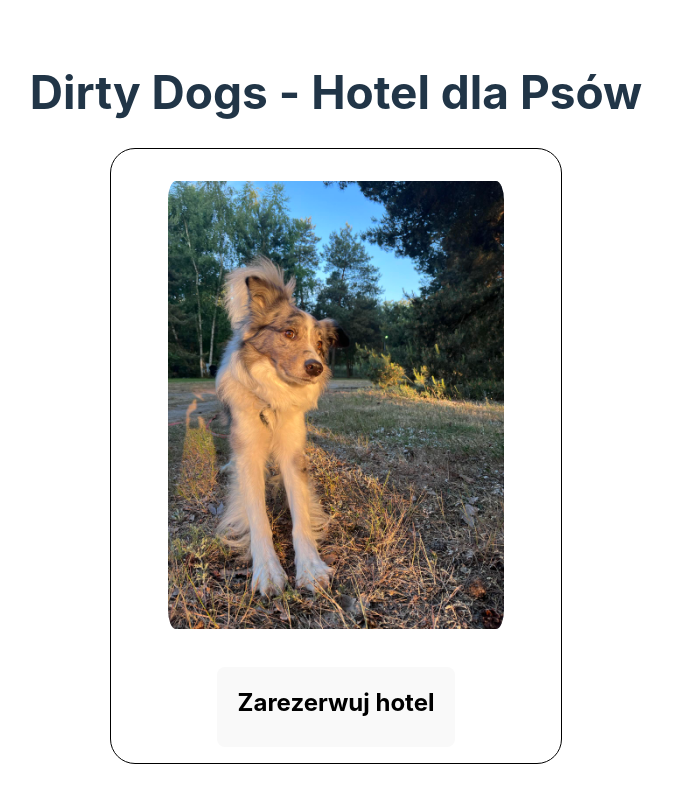
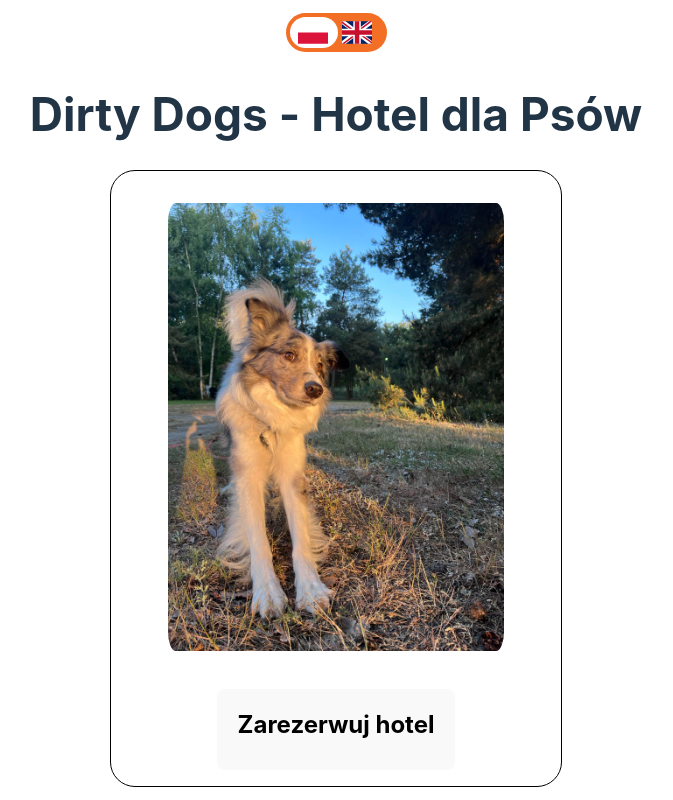
Before and after one commit to Fremen1990/dirtydogs, a React (Vite) app: page / in a window 1280 px wide. Shown: the whole page, without its empty margins (304-977 px from the left). Built offline with nearby package versions, Linux system fonts and the light colour scheme.

Commit message:
:sparkles: ENGLISH LANGUAGE

```diff
--- a/src/App.tsx
+++ b/src/App.tsx
@@ -1,23 +1,51 @@
-import workInProgress from './assets/wip.jpg'
-import './App.css'
+import workInProgress from "./assets/wip.jpg";
+import "./App.css";
+import { LanguageSwitch } from "./components/LanguageSwitch/LanguageSwitch.tsx";
+import { useContext, useEffect } from "react";
+import { LanguageContext } from "./LanguageContext.tsx";
+
+const POLISH_FORM = "https://airtable.com/shrJtGBKt2CepfNyg";
+const ENGLISH_FORM = "https://airtable.com/shrblOyFP60C2jBjI";
 
 function App() {
+  const { language } = useContext(LanguageContext);
+
+  useEffect(() => {
+    language === "PL"
+      ? (document.title = "Dirty Dogs - Hotel dla Psów")
+      : (document.title = "Dirty Dogs - Dogs Hotel");
+  }, [language]);
+
   return (
-        <div    className="container">
-            <h1 className="title">Dirty Dogs - Hotel dla Psów </h1>
+    <div className="container">
+      <LanguageSwitch />
+      {
+        <>
+          <h1 className="title">
+            {language === "PL"
+              ? "Dirty Dogs - Hotel dla Psów"
+              : "Dirty Dogs - Dogs Hotel"}
+          </h1>
           <div className="card">
-                <a href="https://airtable.com/shrJtGBKt2CepfNyg" target="_blank">
-            <img src={workInProgress} className="logo" alt="Pix"/>
+            <a
+              href={language === "PL" ? POLISH_FORM : ENGLISH_FORM}
+              target="_blank"
+            >
+              <img src={workInProgress} className="logo" alt="Pix" />
 
               <div>
                 <button className="button">
-                        <h2>Zarezerwuj hotel</h2>
+                  <h2>
+                    {language === "PL" ? "Zarezerwuj hotel" : "Book a hotel"}
+                  </h2>
                 </button>
               </div>
             </a>
           </div>
+        </>
+      }
     </div>
-    )
+  );
 }
 
-export default App
+export default App;
--- /dev/null
+++ b/src/LanguageContext.tsx
@@ -0,0 +1,33 @@
+import React, { createContext, useState, ReactNode } from "react";
+
+interface LanguageContextProps {
+  language: string;
+  setLanguage: (language: string) => void;
+  toggleLanguage: () => void; // Add toggleLanguage function
+}
+
+interface LanguageProviderProps {
+  children: ReactNode;
+}
+
+export const LanguageContext = createContext<LanguageContextProps>({
+  language: "PL",
+  setLanguage: () => {},
+  toggleLanguage: () => {}, // Provide a placeholder function
+});
+
+export const LanguageProvider: React.FC<LanguageProviderProps> = ({
+  children,
+}) => {
+  const [language, setLanguage] = useState("PL");
+
+  const toggleLanguage = () => {
+    setLanguage((prevLanguage) => (prevLanguage === "PL" ? "EN" : "PL"));
+  };
+
+  return (
+    <LanguageContext.Provider value={{ language, setLanguage, toggleLanguage }}>
+      {children}
+    </LanguageContext.Provider>
+  );
+};
--- /dev/null
+++ b/src/components/LanguageSwitch/LanguageSwitch.module.css
@@ -0,0 +1,117 @@
+.switch {
+    position: relative;
+    display: inline-block;
+    margin: 0 5px;
+}
+
+.switch > span {
+    position: absolute;
+    top: 22px;
+    transform: translateY(-50%);
+    pointer-events: none;
+    font-family: 'Helvetica', Arial, sans-serif;
+    font-weight: bold;
+    font-size: 12px;
+    text-transform: uppercase;
+    text-shadow: 0 1px 0 rgba(0, 0, 0, .06);
+    width: 50%;
+    text-align: center;
+}
+
+input.check-toggle-round-flat:checked ~ .off {
+    color: #F36F25;
+}
+
+input.check-toggle-round-flat:checked ~ .on {
+    color: #fff;
+}
+
+.switch > span.on {
+    left: 0;
+    padding-left: 2px;
+    color: #F36F25;
+}
+
+.switch > span.off {
+    right: 0;
+    padding-right: 4px;
+    color: #fff;
+}
+
+.check-toggle {
+    position: absolute;
+    margin-left: -9999px;
+    visibility: hidden;
+}
+
+.check-toggle + label {
+    display: block;
+    position: relative;
+    cursor: pointer;
+    outline: none;
+    -webkit-user-select: none;
+    -moz-user-select: none;
+    -ms-user-select: none;
+    user-select: none;
+}
+
+input.check-toggle-round-flat + label {
+    padding: 2px;
+    width: 97px;
+    height: 35px;
+    background-color: #F36F25;
+    -webkit-border-radius: 60px;
+    -moz-border-radius: 60px;
+    -ms-border-radius: 60px;
+    -o-border-radius: 60px;
+    border-radius: 60px;
+}
+
+input.check-toggle-round-flat + label:before,
+input.check-toggle-round-flat + label:after {
+    display: block;
+    position: absolute;
+    content: "";
+}
+
+input.check-toggle-round-flat + label:before {
+    top: 2px;
+    left: 2px;
+    bottom: 2px;
+    right: 2px;
+    background-color: #F36F25;
+    border-radius: 60px;
+}
+
+input.check-toggle-round-flat + label:after {
+    top: 4px;
+    left: 4px;
+    bottom: 4px;
+    width: 48px;
+    background-color: #fff;
+    -webkit-border-radius: 52px;
+    -moz-border-radius: 52px;
+    -ms-border-radius: 52px;
+    -o-border-radius: 52px;
+    border-radius: 52px;
+    -webkit-transition: margin 0.2s;
+    -moz-transition: margin 0.2s;
+    -o-transition: margin 0.2s;
+    transition: margin 0.2s;
+}
+
+input.check-toggle-round-flat:checked + label {
+}
+
+input.check-toggle-round-flat:checked + label:after {
+    margin-left: 44px;
+}
+
+.flag {
+    width: 30px;
+    height: 30px;
+    cursor: pointer;
+    /*border-radius: 50%;*/
+    /*border: 1px solid #F36F25;*/
+    /*box-shadow: 0 1px 0 rgba(0, 0, 0, .06);*/
+}
--- /dev/null
+++ b/src/components/LanguageSwitch/LanguageSwitch.tsx
@@ -0,0 +1,34 @@
+import styles from "./LanguageSwitch.module.css";
+import pl from "../../assets/pl.svg";
+import en from "../../assets/gb.svg";
+import { useContext } from "react";
+import { LanguageContext } from "../../LanguageContext.tsx";
+
+export const LanguageSwitch = () => {
+  const { language, toggleLanguage } = useContext(LanguageContext);
+
+  console.log("languiage", language);
+
+  return (
+    <div>
+      <div className={styles.switch}>
+        <input
+          id="language-toggle"
+          className={`${styles["check-toggle"]} ${styles["check-toggle-round-flat"]}`}
+          type="checkbox"
+          // checked={language === "EN"}
+          onChange={toggleLanguage}
+        />
+        <label htmlFor="language-toggle"></label>
+
+        <span className={styles.on}>
+          <img className={styles.flag} src={pl} alt="Polish flag" />
+        </span>
+
+        <span className={styles.off}>
+          <img className={styles.flag} src={en} alt="English flag" />
+        </span>
+      </div>
+    </div>
+  );
+};
--- a/src/main.tsx
+++ b/src/main.tsx
@@ -1,10 +1,13 @@
-import React from 'react'
-import ReactDOM from 'react-dom/client'
-import App from './App.tsx'
-import './index.css'
+import React from "react";
+import ReactDOM from "react-dom/client";
+import App from "./App.tsx";
+import "./index.css";
+import { LanguageProvider } from "./LanguageContext.tsx";
 
-ReactDOM.createRoot(document.getElementById('root') as HTMLElement).render(
+ReactDOM.createRoot(document.getElementById("root") as HTMLElement).render(
   <React.StrictMode>
-    <App />
-  </React.StrictMode>,
-)
+    <LanguageProvider>
+      <App />
+    </LanguageProvider>
+  </React.StrictMode>
+);
```
Also changed, not shown: src/assets/gb.svg (added), src/assets/pl.svg (added). Lines whose indentation alone changed are shown as unchanged.
